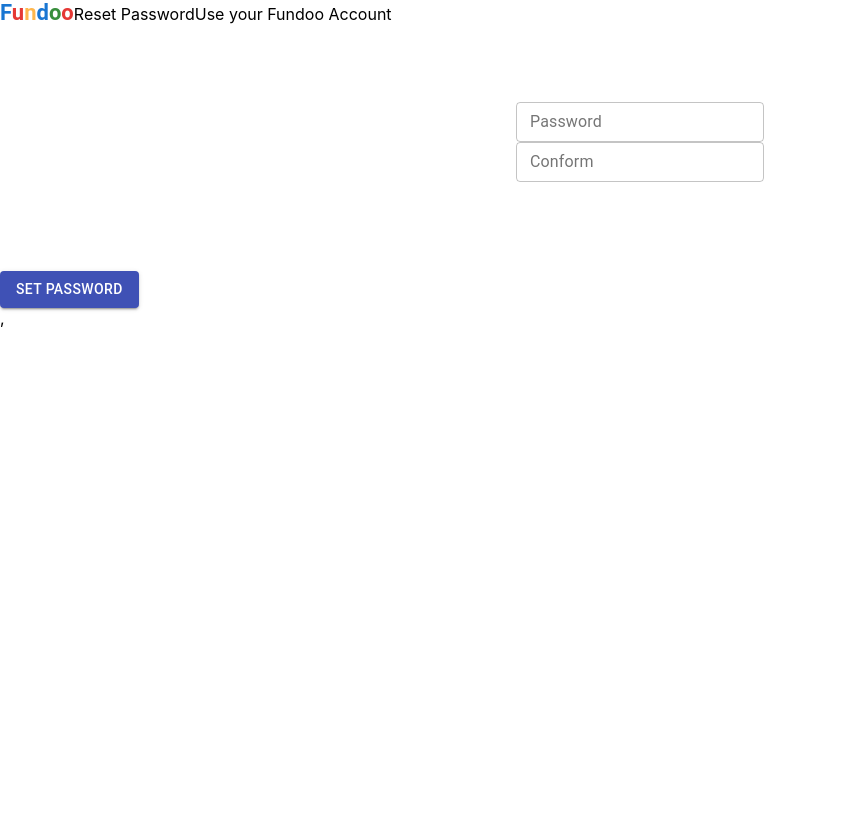
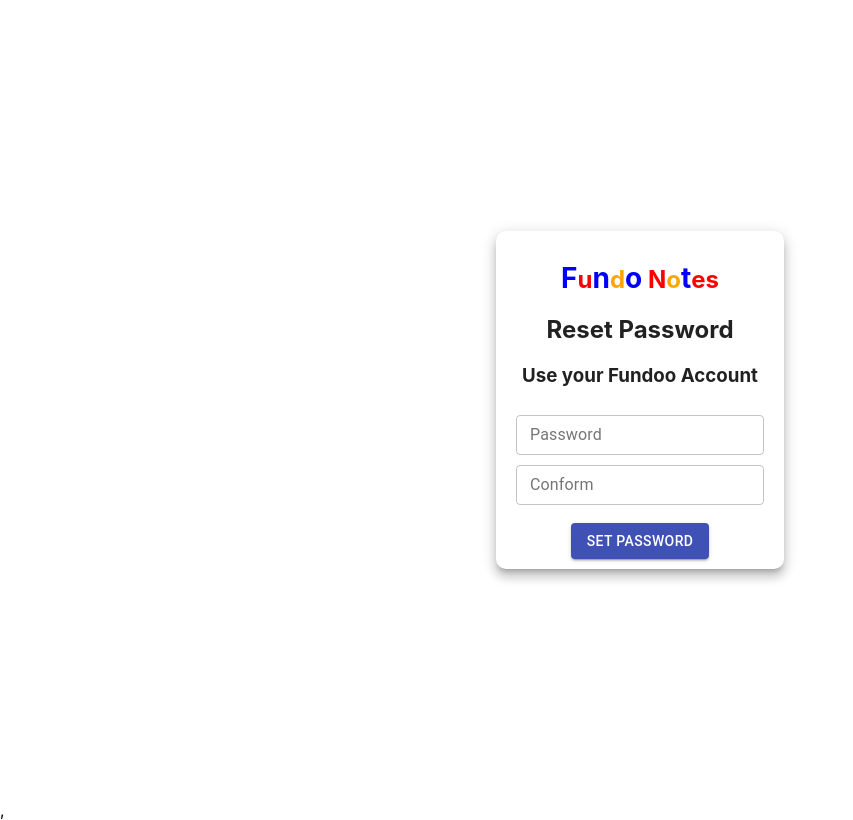
Before and after one commit to vivek0330/FundooNotesApp-REACT, a React (Create React App) app: page /resetpassword in a window 1280 px wide. Shown: the whole page, without its empty margins (0-853 px from the left). Built offline with nearby package versions, Linux system fonts and the light colour scheme.

Commit message:
Refactor: Changing design for reset password

```diff
--- a/src/pages/ResetPassword/resetPassword.jsx
+++ b/src/pages/ResetPassword/resetPassword.jsx
@@ -1,11 +1,12 @@
 /* eslint-disable no-undef */
 import React from "react";
-import TextField from "@material-ui/core/TextField";
 import Button from "@material-ui/core/Button";
 import Services from "../../Services/NotesServices";
 import Snackbar from "@material-ui/core/Snackbar";
 import MuiAlert from "@material-ui/lab/Alert";
+import Title from "../../component/title/title";
 import "./resetPassword.scss";
+import { Grid, Paper, TextField } from "@material-ui/core";
 //const service = new Services();
 
 function Alert(props) {
@@ -122,31 +123,23 @@
 
   render() {
     return (
-      <div className="main">
-        <div elevation={0} className="page">
-          <span className="inlineTitle">
-            <b>
-              <font color="#1976d2">F</font>
-              <font color="#e53935">u</font>
-              <font color="#ffb74d">n</font>
-              <font color="#1976d2">d</font>
-              <font color="#388e3c">o</font>
-              <font color="#e53935">o</font>
-            </b>
-          </span>
-          <span className="signIn" data-testid="resetPassword">
-            Reset Password
-          </span>
-          Use your Fundoo Account
+      <Grid className="display-center">
+        <Paper elevation={8} className="paperStyle">
+          <Grid align="center">
+            <Title />
+            <h2>Reset Password</h2>
+            <h3>Use your Fundoo Account</h3>
+          </Grid>
           <form className="Form" data-testid="form">
             <div className="inputField">
               <TextField
                 size="small"
-                className="input"
+                className="tfStyle"
                 label="Password"
                 type="password"
                 variant="outlined"
                 name="password"
+                fullWidth
                 data-testid="password"
                 value={this.state.password}
                 onChange={(e) => this.change(e)}
@@ -157,10 +150,10 @@
             <div className="inputField">
               <TextField
                 size="small"
-                className="input"
                 label="Conform"
                 variant="outlined"
                 type="password"
+                fullWidth
                 name="confirmPassword"
                 value={this.state.confirmPassword}
                 helperText={this.state.confirmPasswordError}
@@ -168,19 +161,20 @@
                 onChange={(e) => this.change(e)}
               />
             </div>
-            <span className="buttonFooter">
-              <div className="button">
+            <span className="buttonFooter1">
+              <div>
                 <Button
                   variant="contained"
                   onClick={(e) => this.onSubmit(e)}
                   color="primary"
+                  fullWidth
                 >
                   Set Password
                 </Button>
               </div>
             </span>
           </form>
-        </div>
+        </Paper>
         <div>
           <Snackbar open={this.state.open} autoHideDuration={3000}>
             <Alert severity={this.state.snackType}>
@@ -188,7 +182,7 @@
             </Alert>
           </Snackbar>
         </div>
-      </div>
+      </Grid>
     );
   }
 }
--- a/src/pages/ResetPassword/resetPassword.scss
+++ b/src/pages/ResetPassword/resetPassword.scss
@@ -2,3 +2,11 @@
   display: flex;
   justify-content: center;
 }
+
+.buttonFooter1 {
+  display: flex;
+  flex-direction: row;
+  margin-top: 7%;
+  justify-content: space-between;
+  align-items: center;
+}
```
